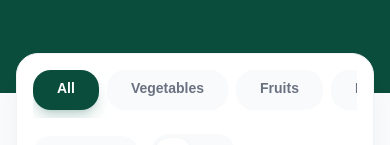
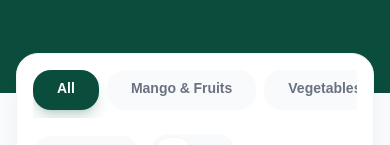
Before and after one commit to AH-Muzahid/AgriQon, a Next.js app in the folder frontend/: page /shop in a window 390 px wide. Shown: the part 377-522 px from the top of the page. Built offline with nearby package versions, Linux system fonts and the light colour scheme; no server answers.

Commit message:
feat(frontend): build responsive shop catalogs, product details, cart views, and checkout forms

```diff
--- a/frontend/src/app/cart/page.tsx
+++ b/frontend/src/app/cart/page.tsx
@@ -66,7 +66,7 @@ export default function CartPage() {
 
                 <div className="flex-1 text-center sm:text-left">
                   <h3 className="text-lg font-bold text-gray-900 mb-1">{item.name}</h3>
-                  <p className="text-[#0a4d3c] font-bold text-lg">BDT {item.price.toFixed(2)}</p>
+                  <p className="text-[#0a4d3c] font-bold text-lg">BDT {Number(item.price).toFixed(2)}</p>
                 </div>
 
                 <div className="flex items-center gap-6">
--- a/frontend/src/app/checkout/page.tsx
+++ b/frontend/src/app/checkout/page.tsx
@@ -209,7 +209,7 @@ export default function CheckoutPage() {
                       <h4 className="text-sm font-black text-[#0a4d3c] line-clamp-1">{item.name}</h4>
                       <p className="text-xs font-bold text-gray-400">Qty: {item.quantity}</p>
                     </div>
-                    <span className="text-sm font-black text-[#0a4d3c]">{(item.price * item.quantity).toFixed(2)}</span>
+                    <span className="text-sm font-black text-[#0a4d3c]">{(Number(item.price) * item.quantity).toFixed(2)}</span>
                   </div>
                 ))}
               </div>
@@ -217,7 +217,7 @@ export default function CheckoutPage() {
               <div className="space-y-4 border-t border-gray-50 pt-6">
                 <div className="flex justify-between text-sm font-bold text-gray-500">
                   <span>Subtotal</span>
-                  <span>{totalPrice.toFixed(2)} AED</span>
+                  <span>{Number(totalPrice).toFixed(2)} AED</span>
                 </div>
                 <div className="flex justify-between text-sm font-bold text-gray-500">
                   <span>Delivery</span>
@@ -225,7 +225,7 @@ export default function CheckoutPage() {
                 </div>
                 <div className="flex justify-between items-center pt-4 border-t border-gray-100">
                   <span className="text-lg font-black text-[#0a4d3c]">Total</span>
-                  <span className="text-2xl font-black text-emerald-600">{totalPrice.toFixed(2)} AED</span>
+                  <span className="text-2xl font-black text-emerald-600">{Number(totalPrice).toFixed(2)} AED</span>
                 </div>
               </div>
 
--- a/frontend/src/app/shop/[id]/page.tsx
+++ b/frontend/src/app/shop/[id]/page.tsx
@@ -219,9 +219,9 @@ export default function ProductDetailsPage() {
               <div className="flex items-center gap-4 mb-6">
                 <div className="flex flex-col">
                   <div className="flex items-baseline gap-2">
-                    <span className="text-3xl font-black text-[#0a4d3c]">AED {product.price.toFixed(2)}</span>
+                    <span className="text-3xl font-black text-[#0a4d3c]">AED {Number(product.price).toFixed(2)}</span>
                     {product.discount && (
-                      <span className="text-lg text-gray-400 line-through">AED {(product.price * (1 + product.discount/100)).toFixed(2)}</span>
+                      <span className="text-lg text-gray-400 line-through">AED {(Number(product.price) * (1 + product.discount/100)).toFixed(2)}</span>
                     )}
                   </div>
                   <span className="text-sm text-gray-500 font-medium mt-1">Per {product.unit || "kg"} • In Stock</span>
--- a/frontend/src/app/shop/page.tsx
+++ b/frontend/src/app/shop/page.tsx
@@ -16,6 +16,8 @@ import Image from "next/image";
 import { apiClient } from "@/lib/api-client";
 import { useCart } from "@/context/cart-context";
 import { toast } from "react-hot-toast";
+import { useRouter, useSearchParams } from "next/navigation";
+import { Suspense } from "react";
 
 interface Product {
   _id: string;
@@ -28,23 +30,31 @@ interface Product {
 }
 
 const categories = [
-  "All",
-  "Vegetables",
-  "Fruits",
-  "Dairy & Eggs",
-  "Organic Honey",
-  "Meat & Poultry",
-  "Grains",
-  "Seeds & Nuts"
+  { label: "All", value: "All" },
+  { label: "Mango & Fruits", value: "Fruits" },
+  { label: "Vegetables", value: "Vegetables" },
+  { label: "Dairy & Eggs", value: "Dairy & Eggs" },
+  { label: "Organic Honey", value: "Organic Honey" },
+  { label: "Meat & Poultry", value: "Meat & Poultry" },
+  { label: "Grains", value: "Grains" },
+  { label: "Seeds & Nuts", value: "Seeds & Nuts" },
 ];
 
-export default function ShopPage() {
+function ShopPageContent() {
+  const router = useRouter();
+  const searchParams = useSearchParams();
   const [products, setProducts] = useState<Product[]>([]);
   const [loading, setLoading] = useState(true);
   const [activeCategory, setActiveCategory] = useState("All");
   const [viewMode, setViewMode] = useState<"grid" | "list">("grid");
 
   const { addToCart } = useCart();
+
+  useEffect(() => {
+    const category = searchParams.get("category") || "All";
+    const isKnownCategory = categories.some((item) => item.value === category);
+    setActiveCategory(isKnownCategory ? category : "All");
+  }, [searchParams]);
 
   useEffect(() => {
     const fetchProducts = async () => {
@@ -67,6 +77,11 @@ export default function ShopPage() {
 
     fetchProducts();
   }, [activeCategory]);
+
+  const handleCategoryChange = (category: string) => {
+    setActiveCategory(category);
+    router.push(category === "All" ? "/shop" : `/shop?category=${encodeURIComponent(category)}`);
+  };
 
   const handleAddToCart = (product: Product) => {
     addToCart({
@@ -110,15 +125,15 @@ export default function ShopPage() {
           <div className="flex items-center gap-2 overflow-x-auto pb-2 sm:pb-0 scrollbar-hide">
             {categories.map((cat) => (
               <button
-                key={cat}
-                onClick={() => setActiveCategory(cat)}
+                key={cat.value}
+                onClick={() => handleCategoryChange(cat.value)}
                 className={`px-6 py-2.5 rounded-2xl text-sm font-bold whitespace-nowrap transition-all ${
-                  activeCategory === cat
+                  activeCategory === cat.value
                     ? "bg-[#0a4d3c] text-white shadow-lg shadow-emerald-900/20"
                     : "bg-gray-50 text-gray-500 hover:bg-gray-100"
                 }`}
               >
-                {cat}
+                {cat.label}
               </button>
             ))}
           </div>
@@ -291,7 +306,7 @@ export default function ShopPage() {
               </p>
               <button
                 onClick={() => {
-                  setActiveCategory("All");
+                  handleCategoryChange("All");
                 }}
                 className="mt-8 text-emerald-600 font-black hover:underline underline-offset-4"
               >
@@ -304,3 +319,11 @@ export default function ShopPage() {
     </div>
   );
 }
+
+export default function ShopPage() {
+  return (
+    <Suspense fallback={<div className="min-h-screen bg-[#f8fafc]" />}>
+      <ShopPageContent />
+    </Suspense>
+  );
+}
--- a/frontend/src/app/wishlist/page.tsx
+++ b/frontend/src/app/wishlist/page.tsx
@@ -90,8 +90,8 @@ export default function WishlistPage() {
 
                     <div className="flex items-center justify-between">
                       <div className="flex flex-col">
-                        <span className="text-xs text-gray-400 line-through">AED {((item.price || 0) * 1.2).toFixed(2)}</span>
-                        <span className="text-xl font-black text-gray-900">AED {item.price?.toFixed(2)}</span>
+                        <span className="text-xs text-gray-400 line-through">AED {((Number(item.price) || 0) * 1.2).toFixed(2)}</span>
+                        <span className="text-xl font-black text-gray-900">AED {Number(item.price || 0).toFixed(2)}</span>
                       </div>
                       <Button
                         onClick={() => handleMoveToCart(item)}
```
